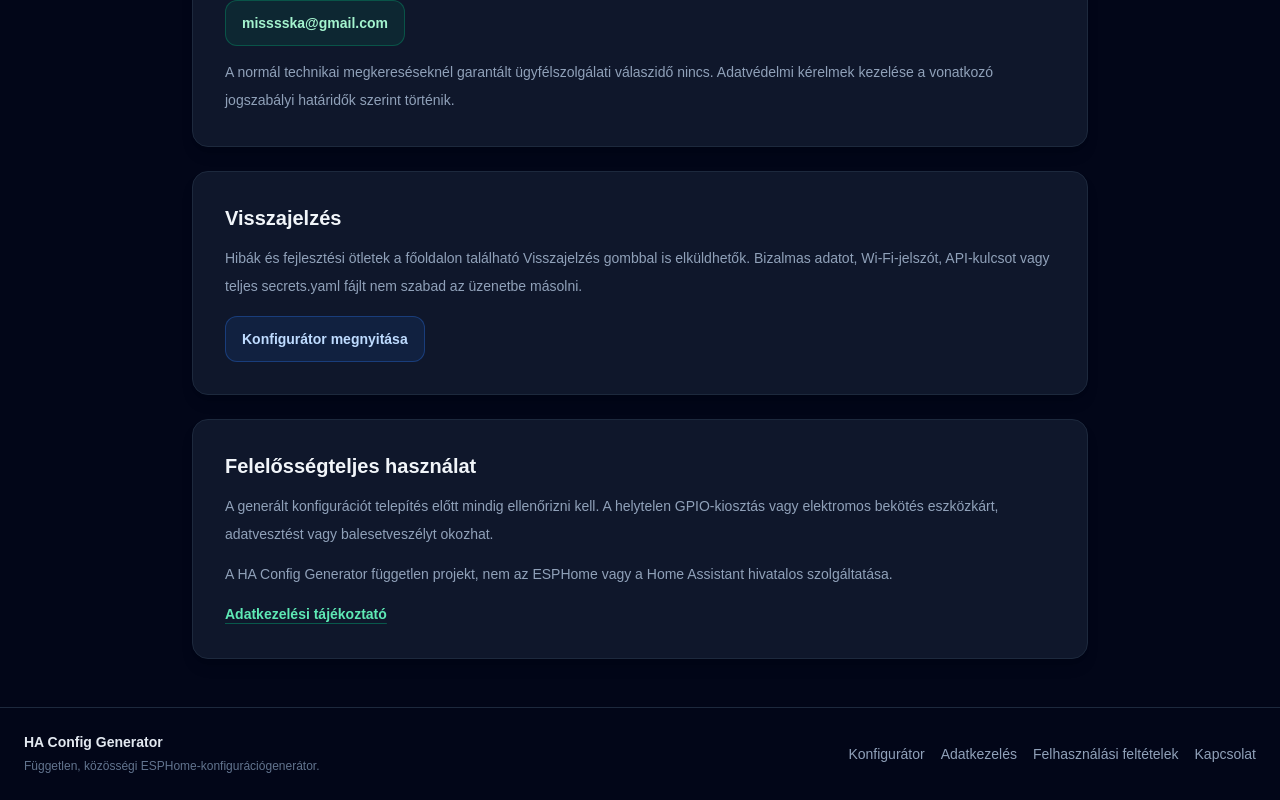
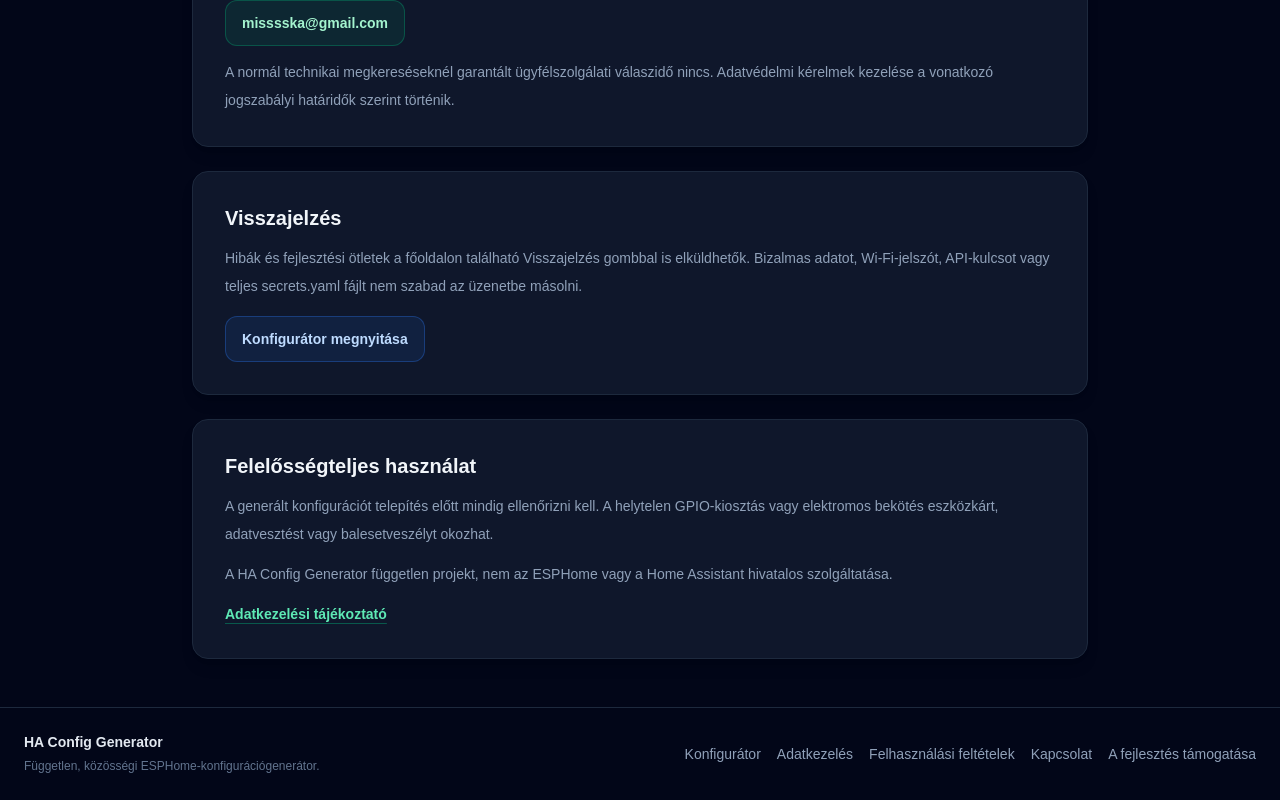
Before and after one commit to misssska/ha-config-generator, a Next.js app in the folder frontend/: page /kapcsolat in a window 1280 px wide. Shown: the part 669-1469 px from the top of the page. Built offline with nearby package versions, Linux system fonts and the light colour scheme; no server answers.

Commit message:
Add optional support link

```diff
--- a/frontend/src/components/SiteFooter.tsx
+++ b/frontend/src/components/SiteFooter.tsx
@@ -6,7 +6,13 @@ import {
   useLanguage,
 } from "@/i18n/LanguageProvider";
 
-export default function SiteFooter() {
+type SiteFooterProps = {
+  supportUrl?: string;
+};
+
+export default function SiteFooter({
+  supportUrl = process.env.NEXT_PUBLIC_SUPPORT_URL?.trim(),
+}: SiteFooterProps = {}) {
   const { t } = useLanguage();
 
   return (
@@ -53,6 +59,16 @@ export default function SiteFooter() {
           >
             {t("footer.contact")}
           </Link>
+          {supportUrl ? (
+            <a
+              href={supportUrl}
+              target="_blank"
+              rel="noopener noreferrer"
+              className="transition hover:text-emerald-300 focus:outline-none focus:ring-2 focus:ring-emerald-500/60"
+            >
+              {t("footer.support")}
+            </a>
+          ) : null}
         </nav>
       </div>
     </footer>
--- a/frontend/src/i18n/translations.ts
+++ b/frontend/src/i18n/translations.ts
@@ -44,6 +44,7 @@ const hungarianTranslations = {
   "footer.privacy": "Adatkezel\u00e9s",
   "footer.terms": "Felhaszn\u00e1l\u00e1si felt\u00e9telek",
   "footer.contact": "Kapcsolat",
+  "footer.support": "A fejleszt\u00e9s t\u00e1mogat\u00e1sa",
   "footer.note": "F\u00fcggetlen, k\u00f6z\u00f6ss\u00e9gi ESPHome-konfigur\u00e1ci\u00f3gener\u00e1tor.",
 
   "safety.title": "Fontos biztons\u00e1gi figyelmeztet\u00e9s",
@@ -120,6 +121,7 @@ const englishTranslations: Record<
   "footer.privacy": "Privacy",
   "footer.terms": "Terms of use",
   "footer.contact": "Contact",
+  "footer.support": "Support development",
   "footer.note": "Independent community ESPHome configuration generator.",
 
   "safety.title": "Important safety notice",
```
Also changed, not shown: 1 other file (tests, documents, lock files or other folders).
